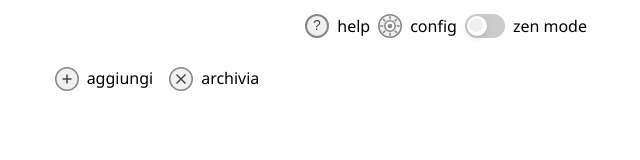
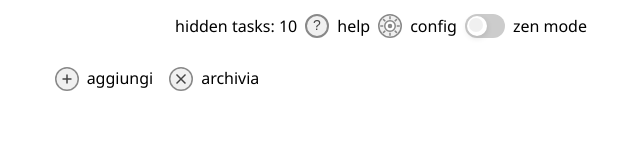
Before and after one commit to sensorario/quadrato, a React (Vite) app: page / in a window 1280 px wide. Shown: the top 160 px of the page, without its empty margins (487-1127 px from the left). Built offline with nearby package versions, Linux system fonts and the light colour scheme.

Commit message:
feat(hidden-tasks): display hidden tasks number

```diff
--- a/src/App.jsx
+++ b/src/App.jsx
@@ -223,9 +223,7 @@ function App() {
 
   const unarchivedTasks = tasks.filter(t => !t.archived);
 
-  const VisibleTasks =
-    <TaskList
-      tasks={(() => {
+  const visible = (() => {
     // Filtra per progetto
     let filtered =
       projectFilter === 'ALL'
@@ -245,7 +243,15 @@ function App() {
       if (showExpired && dt < now) return true; // mostra scaduti se abilitato
       return dt >= now && dt <= end;
     });
-      })()}
+  })()
+
+  const numOfUnarchivedTasks = unarchivedTasks.length;
+  const numOfVisibleTasks = visible.length;
+  const hiddenTasksCount = numOfUnarchivedTasks - numOfVisibleTasks;
+
+  const VisibleTasks =
+    <TaskList
+      tasks={visible}
       onTaskClick={handleClick}
       updateTaskTitle={updateTaskTitle}
       editable={editable}
@@ -339,6 +345,7 @@ function App() {
     iconTheme,
     showConfig,
     setShowConfig,
+    hiddenTasksCount,
   }) => {
     // Usa i task passati come prop
 
@@ -499,6 +506,7 @@ function App() {
       <>
         <div className="header-bar" style={{ height: "35px" }}>
           <div className="header-icons">
+            <span className="hidden-tasks">hidden tasks: {hiddenTasksCount}</span>
             <span onClick={() => setShowHelp(true)}>
               <HelpIcon />
             </span>
@@ -559,6 +567,7 @@ function App() {
     handleThemeChange={handleThemeChange}
     showConfig={showConfig}
     setShowConfig={setShowConfig}
+    hiddenTasksCount={hiddenTasksCount}
   />;
 
   const DefinedTaskProject = <TaskProjectSelector
```
Lines whose indentation alone changed are shown as unchanged.
